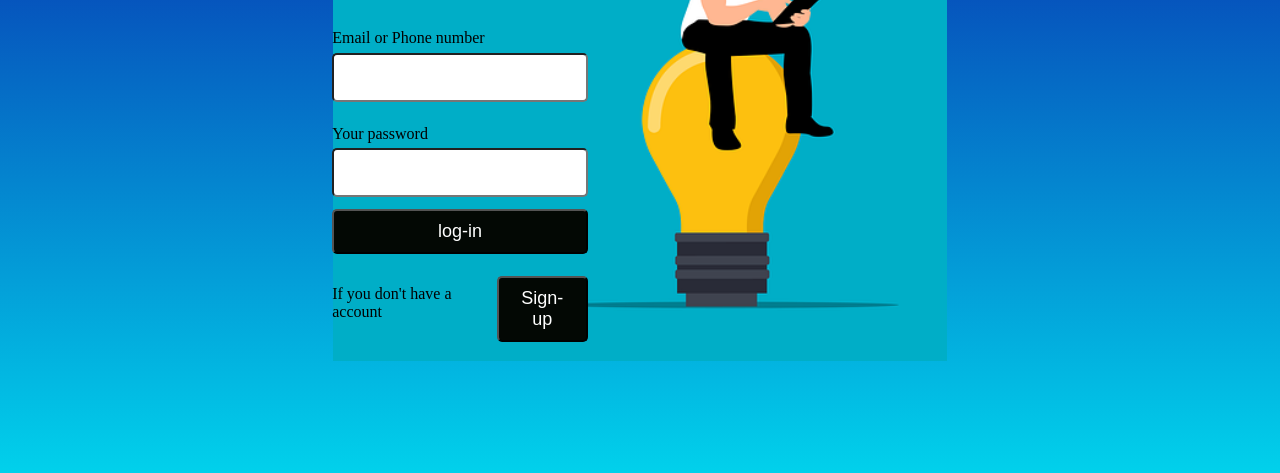
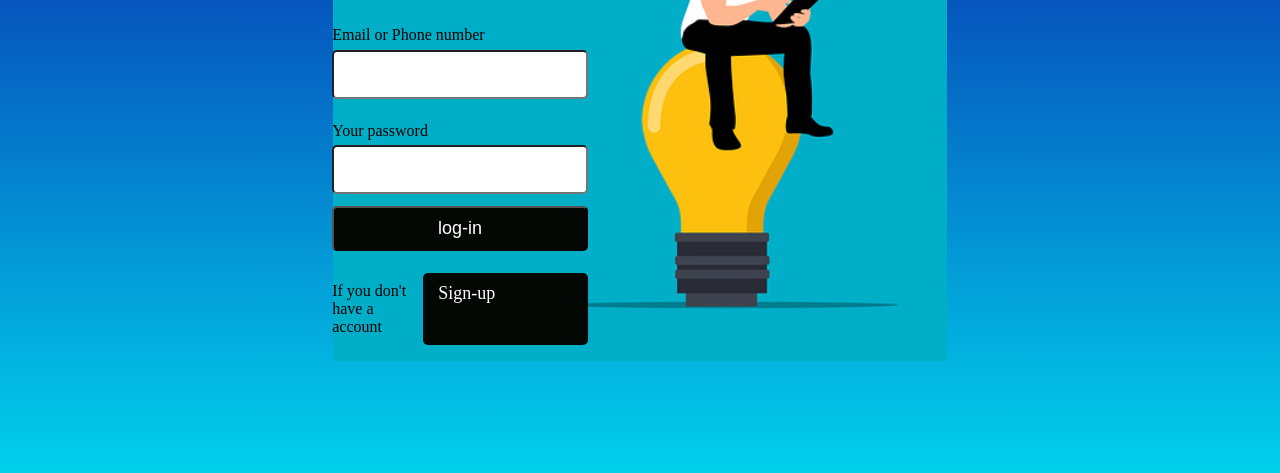
Before and after one commit to fssa-batch3/karthik.pooraja__web_project, a plain HTML site: page pages/log-in.html in a window 1280 px wide. Shown: the part 319-792 px from the top of the page. Drawn offline with Linux system fonts and the light colour scheme.

Commit message:
Update log-in.html

```diff
--- a/pages/log-in.html
+++ b/pages/log-in.html
@@ -5,11 +5,12 @@
   <meta http-equiv="X-UA-Compatible" content="IE=edge">
   <meta name="viewport" content="width=device-width, initial-scale=1.0">
   <link rel="stylesheet" href="../assets/css/homepage.css">
+  <link rel="icon" href="assets/images/logo.png">
   <title>Document</title>
 </head>
 <body class="body">
   <div class="form-container">
-    <form class="log-in">
+    <form action="../index.html" class="log-in">
 
       <div class="headingsContainer">
         <h3 class="header-3">Log in to <br> WISENOW</h3>
@@ -30,11 +31,11 @@
 
         <!-- sub container for the checkbox and forgot password link -->
 
-      </div>
+        </div>
          <button class="to-login">log-in</button>
       <div class="button-box">
         <p>If you don't have a account</p>
-        <a href="../pages/sign-up.html"><button class="to-signup">Sign-up</button></a>
+        <a href="../pages/sign-up.html" class="to-signup">Sign-up</a>
       </div>
     </form>
   </div>
```
